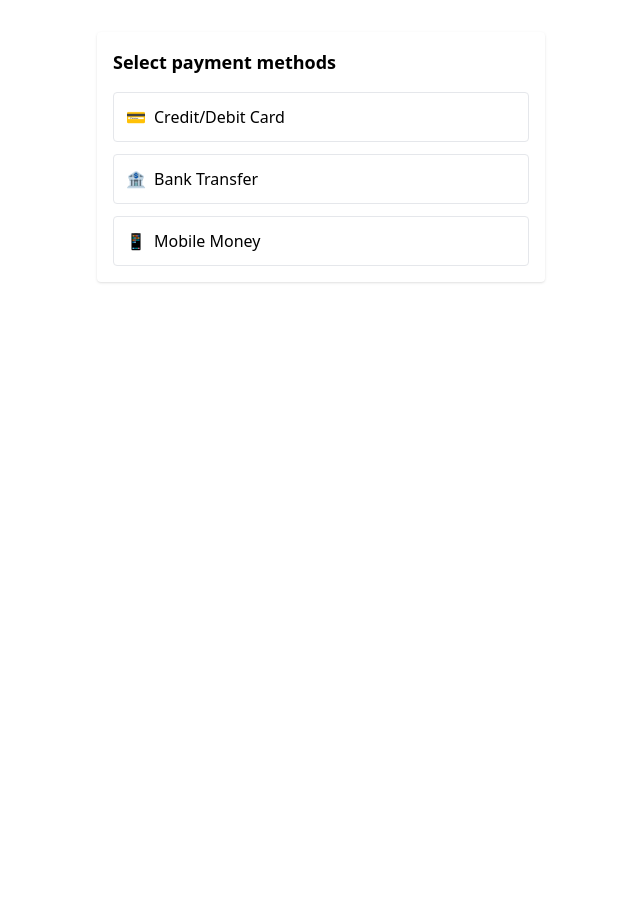
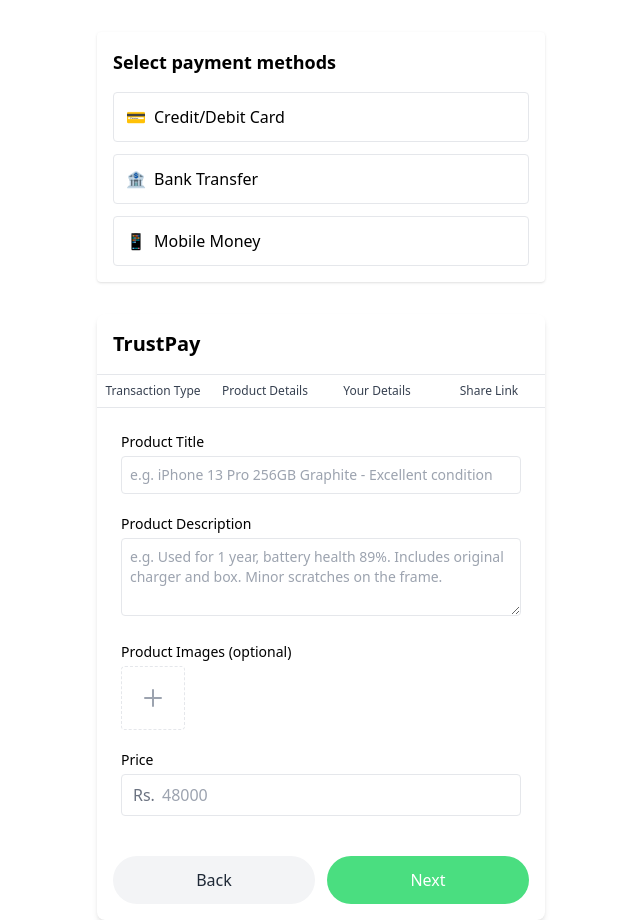
Before and after one commit to supunpramod/trustpay-payment-method, a React (Create React App) app: page / in a window 1280 px wide. Shown: the whole page, without its empty margins (319-959 px from the left). Before the commit the page ends 800 px from the top, so only its background shows below. Built offline with nearby package versions, Linux system fonts and the light colour scheme.

Commit message:
updated code

```diff
--- a/package.json
+++ b/package.json
@@ -7,6 +7,7 @@
     "jotai": "^2.12.4",
     "react": "^19.1.0",
     "react-dom": "^19.1.0",
+    "react-router-dom": "^7.6.0",
     "react-scripts": "5.0.1",
     "web-vitals": "^5.0.1"
   },
--- a/src/App.js
+++ b/src/App.js
@@ -2,6 +2,7 @@ import React, { useState } from 'react';
 import PaymentMethodSelection from './payment-method-selection/components/PaymentMethodSelection';
 import PaymentMethodDetails from './payment-method-selection/components/PaymentMethodDetails';
 import { paymentMethodSelectionApi } from './payment-method-selection/api/paymentMethodSelection.api';
+import { Routes, Route } from 'react-router-dom';
 
 function App() {
   const [step, setStep] = useState(1);
@@ -23,6 +24,7 @@ function App() {
       {step === 2 && <PaymentMethodDetails onSubmit={handleSubmit} />}
       {step === 3 && <div className="p-4 text-center text-green-600">Payment details saved!</div>}
     </div>
+
   );
 }
 
--- /dev/null
+++ b/src/Trustpayform.js
@@ -0,0 +1,109 @@
+import React, { useState } from 'react';
+
+const TrustPayForm = () => {
+  const [productTitle, setProductTitle] = useState('');
+  const [productDescription, setProductDescription] = useState('');
+  const [price, setPrice] = useState('');
+  const [images, setImages] = useState([]);
+
+  const handleImageUpload = (e) => {
+    if (e.target.files?.length) {
+      const newImages = Array.from(e.target.files).map(file => ({
+        file,
+        preview: URL.createObjectURL(file)
+      }));
+      setImages([...images, ...newImages]);
+    }
+  };
+
+  const handleRemoveImage = (index) => {
+    setImages(images.filter((_, i) => i !== index));
+  };
+
+  return (
+    <div className="max-w-md mx-auto bg-white rounded-lg shadow-md">
+      {/* Header */}
+      <div className="p-4 border-b">
+        <h1 className="text-xl font-bold">TrustPay</h1>
+      </div>
+
+      {/* Navigation Tabs */}
+      <div className="flex text-xs text-gray-700 border-b">
+        <div className="flex-1 py-2 px-1 text-center">Transaction Type</div>
+        <div className="flex-1 py-2 px-1 text-center font-medium">Product Details</div>
+        <div className="flex-1 py-2 px-1 text-center">Your Details</div>
+        <div className="flex-1 py-2 px-1 text-center">Share Link</div>
+      </div>
+
+      {/* Form Content */}
+      <div className="p-6 space-y-5">
+        <div>
+          <label className="block text-sm font-medium mb-1">Product Title</label>
+          <input
+            type="text"
+            className="w-full p-2 border rounded text-sm text-gray-700"
+            placeholder="e.g. iPhone 13 Pro 256GB Graphite - Excellent condition"
+            value={productTitle}
+            onChange={(e) => setProductTitle(e.target.value)}
+          />
+        </div>
+
+        <div>
+          <label className="block text-sm font-medium mb-1">Product Description</label>
+          <textarea
+            className="w-full p-2 border rounded text-sm text-gray-700"
+            placeholder="e.g. Used for 1 year, battery health 89%. Includes original charger and box. Minor scratches on the frame."
+            value={productDescription}
+            onChange={(e) => setProductDescription(e.target.value)}
+            rows="3"
+          />
+        </div>
+
+        <div>
+          <label className="block text-sm font-medium mb-1">Product Images (optional)</label>
+          <div className="flex flex-wrap gap-2">
+            {images.map((img, index) => (
+              <div key={index} className="relative h-16 w-16 border rounded overflow-hidden">
+                <img src={img.preview} alt={`Product ${index}`} className="h-full w-full object-cover" />
+                <button
+                  onClick={() => handleRemoveImage(index)}
+                  className="absolute top-0 right-0 bg-red-500 text-white h-5 w-5 rounded-full flex items-center justify-center text-xs"
+                >
+                  ×
+                </button>
+              </div>
+            ))}
+            <label className="border border-dashed rounded flex items-center justify-center h-16 w-16 cursor-pointer">
+              <input type="file" className="hidden" onChange={handleImageUpload} accept="image/*" />
+              <svg xmlns="http://www.w3.org/2000/svg" className="h-6 w-6 text-gray-400" fill="none" viewBox="0 0 24 24" stroke="currentColor">
+                <path strokeLinecap="round" strokeLinejoin="round" strokeWidth={2} d="M12 4v16m8-8H4" />
+              </svg>
+            </label>
+          </div>
+        </div>
+
+        <div>
+          <label className="block text-sm font-medium mb-1">Price</label>
+          <div className="relative">
+            <input
+              type="text"
+              className="w-full p-2 pl-10 border rounded"
+              placeholder="48000"
+              value={price}
+              onChange={(e) => setPrice(e.target.value)}
+            />
+            <span className="absolute inset-y-0 left-0 flex items-center pl-3 text-gray-500">Rs.</span>
+          </div>
+        </div>
+      </div>
+
+      {/* Navigation Buttons */}
+      <div className="p-4 flex gap-3">
+        <button className="flex-1 py-3 bg-gray-100 rounded-full text-gray-800">Back</button>
+        <button className="flex-1 py-3 bg-green-400 rounded-full text-white">Next</button>
+      </div>
+    </div>
+  );
+};
+
+export default TrustPayForm;
--- a/src/index.js
+++ b/src/index.js
@@ -2,6 +2,7 @@ import React from 'react';
 import ReactDOM from 'react-dom/client';
 import './index.css';
 import App from './App';
+import TrustPayForm from './Trustpayform.js';
 import * as serviceWorkerRegistration from './serviceWorkerRegistration';
 import reportWebVitals from './reportWebVitals';
 import './index.css';
@@ -11,6 +12,7 @@ const root = ReactDOM.createRoot(document.getElementById('root'));
 root.render(
   <React.StrictMode>
     <App />
+    <TrustPayForm />
   </React.StrictMode>
 );
 
```
Also changed, not shown: 1 other file (tests, documents, lock files or other folders).
